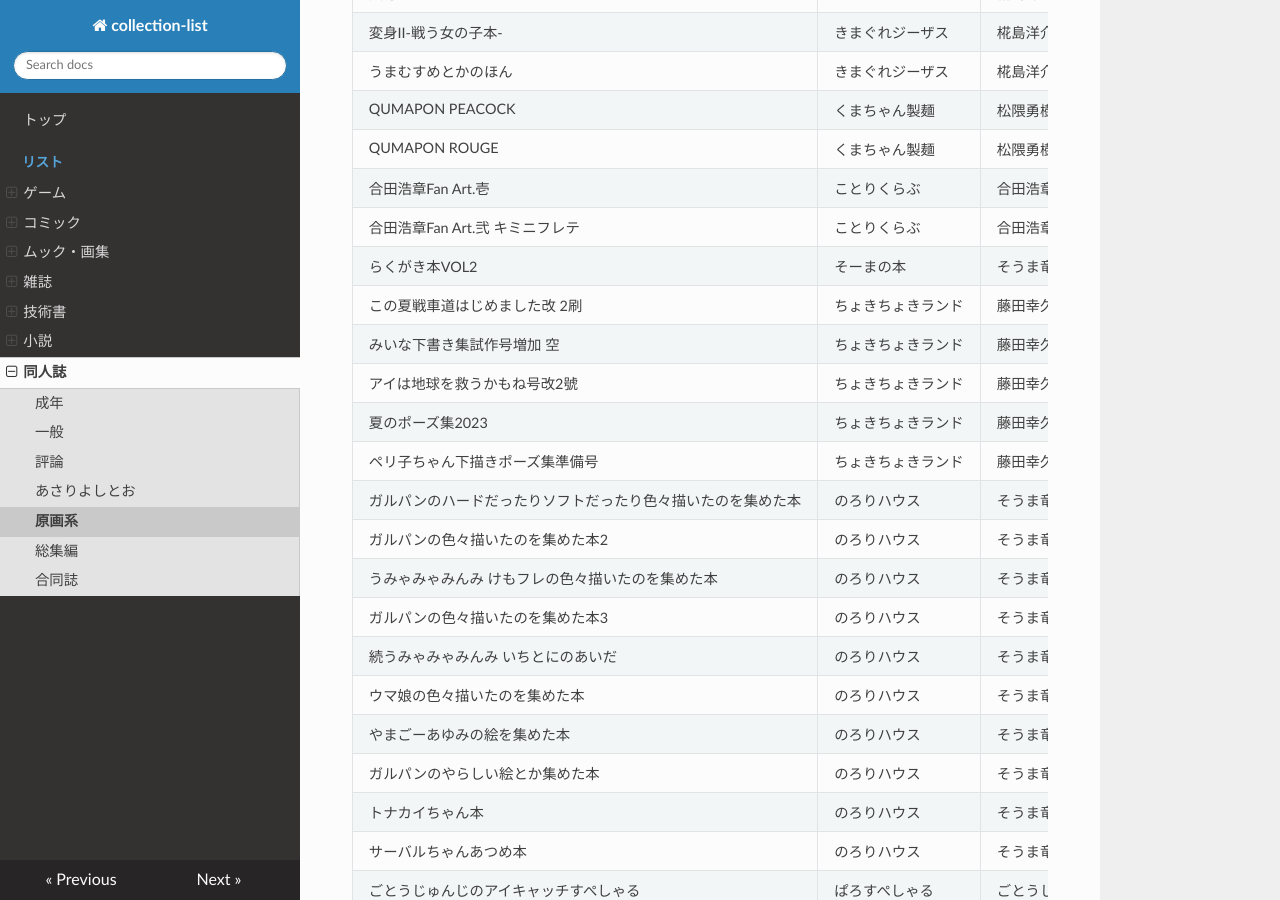
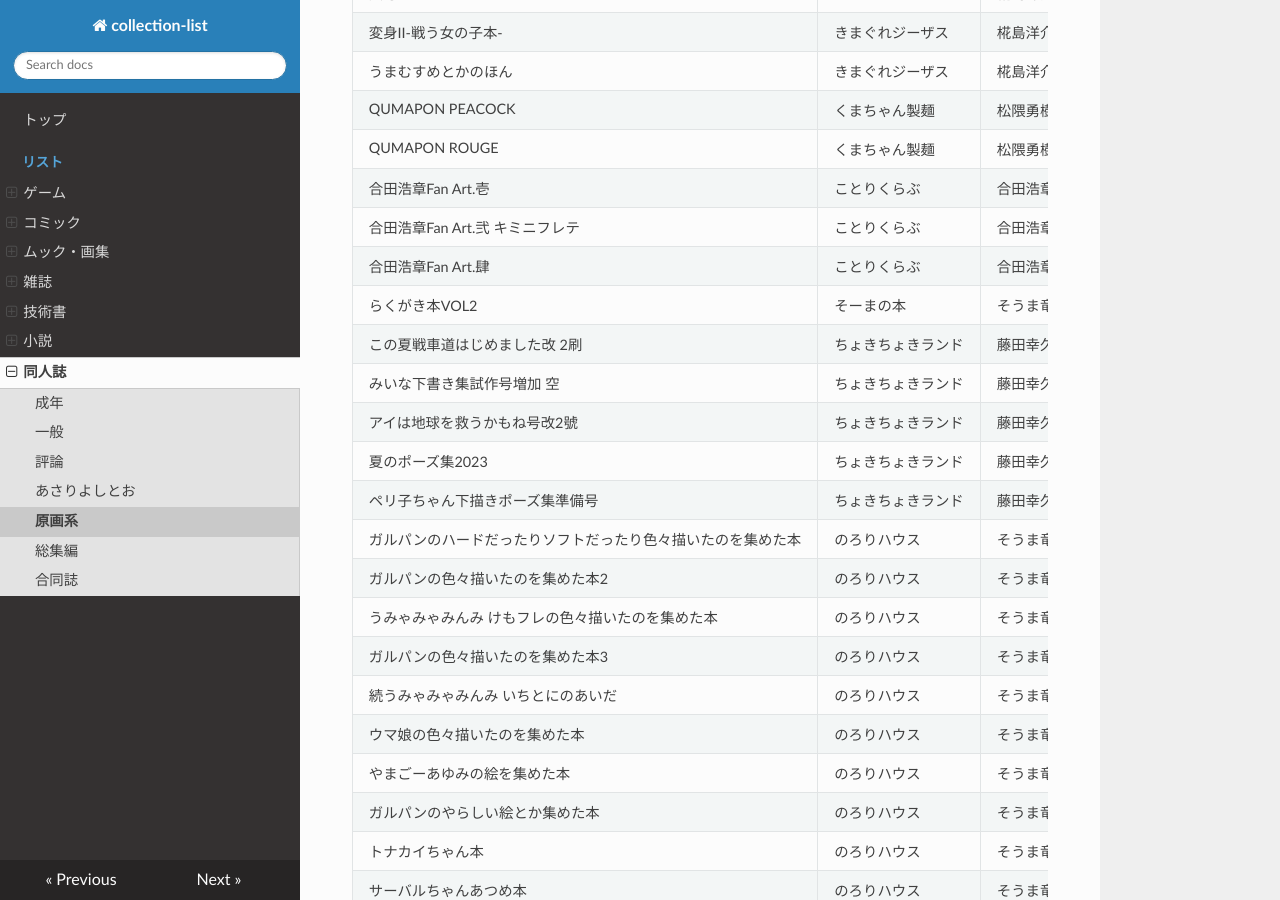
Before and after one commit to tutinoko364/collection-list, an MkDocs documentation site: the page built from docs/doujinshi/doujinshi-genga.md, in a window 1280 px wide and 900 px high, scrolled down 1457 px. Built offline with MkDocs 1.6.1, drawn with Linux system fonts in a browser that asks for light colours; nearby versions of some CDN libraries.

Commit message:
collection-list

```diff
--- a/docs/doujinshi/doujinshi-genga.md
+++ b/docs/doujinshi/doujinshi-genga.md
@@ -40,6 +40,7 @@
 | QUMAPON ROUGE | くまちゃん製麺 | 松隈勇樹 | 2023/12/31 | おにまい | 原画集 | B5 |
 | 合田浩章Fan Art.壱 | ことりくらぶ | 合田浩章 | 2021/12/30 | アマガミ | - | B5 |
 | 合田浩章Fan Art.弐 キミニフレテ | ことりくらぶ | 合田浩章 | 2022/8/14 | やがて君になる | - | B5 |
+| 合田浩章Fan Art.肆 | ことりくらぶ | 合田浩章 | 2023/12/30 | よろず | - | B5 |
 | らくがき本VOL2 | そーまの本 | そうま竜也 | 1992/8/15 | オリジナル | - | A5 |
 | この夏戦車道はじめました改 2刷 | ちょきちょきランド | 藤田幸久 | 2021/12/31 | オリジナル | - | B5 |
 | みいな下書き集試作号増加 空  | ちょきちょきランド | 藤田幸久 | 2022/12/31 | オリジナル | - | A5 |
@@ -55,7 +56,7 @@
 | やまごーあゆみの絵を集めた本 | のろりハウス | そうま竜也 | 2019/12/28 | ガールズアンドパンツァー | - | B5 |
 | ガルパンのやらしい絵とか集めた本 | のろりハウス | そうま竜也 | 2022/8/13 | ガールズアンドパンツァー | - | B5 |
 | トナカイちゃん本 | のろりハウス | そうま竜也 | 2023/12/30 | けものフレンズ | - | B5 |
-| サーバルちゃんあつめ本 | のろりハウス | そうま竜也 | "	2024/4/29" | けものフレンズ | - | B5 |
+| サーバルちゃんあつめ本 | のろりハウス | そうま竜也 | 2024/4/29 | けものフレンズ | - | B5 |
 | ごとうじゅんじのアイキャッチすぺしゃる | ぱろすぺしゃる | ごとうじゅんじ | 2017/8/12 | ハイスクールD×D | 原画集 | A4 |
 | すくみずらんど2 | ぷっちんぷりん | ぽよよんろっく | 2005/11/3 | オリジナル | - | B5 |
 | KAZUSA KIKYO ARCHIVE ARTBOOK | ポンポコタン | 村田駿 | 2024/8/11 | ブルアカ | - | B5 |
--- a/docs/table-file/doujinshi/doujinshi-genga.csv
+++ b/docs/table-file/doujinshi/doujinshi-genga.csv
@@ -39,6 +39,7 @@
 QUMAPON ROUGE,くまちゃん製麺,松隈勇樹,2023/12/31,おにまい,原画集,B5
 合田浩章Fan Art.壱,ことりくらぶ,合田浩章,2021/12/30,アマガミ,-,B5
 合田浩章Fan Art.弐 キミニフレテ,ことりくらぶ,合田浩章,2022/8/14,やがて君になる,-,B5
+合田浩章Fan Art.肆,ことりくらぶ,合田浩章,2023/12/30,よろず,-,B5
 らくがき本VOL2,そーまの本,そうま竜也,1992/8/15,オリジナル,-,A5
 この夏戦車道はじめました改 2刷,ちょきちょきランド,藤田幸久,2021/12/31,オリジナル,-,B5
 みいな下書き集試作号増加 空 ,ちょきちょきランド,藤田幸久,2022/12/31,オリジナル,-,A5
@@ -54,7 +55,7 @@
 やまごーあゆみの絵を集めた本,のろりハウス,そうま竜也,2019/12/28,ガールズアンドパンツァー,-,B5
 ガルパンのやらしい絵とか集めた本,のろりハウス,そうま竜也,2022/8/13,ガールズアンドパンツァー,-,B5
 トナカイちゃん本,のろりハウス,そうま竜也,2023/12/30,けものフレンズ,-,B5
-サーバルちゃんあつめ本,のろりハウス,そうま竜也,"	2024/4/29",けものフレンズ,-,B5
+サーバルちゃんあつめ本,のろりハウス,そうま竜也,2024/4/29,けものフレンズ,-,B5
 ごとうじゅんじのアイキャッチすぺしゃる,ぱろすぺしゃる,ごとうじゅんじ,2017/8/12,ハイスクールD×D,原画集,A4
 すくみずらんど2,ぷっちんぷりん,ぽよよんろっく,2005/11/3,オリジナル,-,B5
 KAZUSA KIKYO ARCHIVE ARTBOOK,ポンポコタン,村田駿,2024/8/11,ブルアカ,-,B5
```
Also changed, not shown: site/doujinshi/doujinshi-genga.html, site/index.html, site/search/search_index.json, site/table-file/doujinshi/doujinshi-genga.csv, 1 other file.
